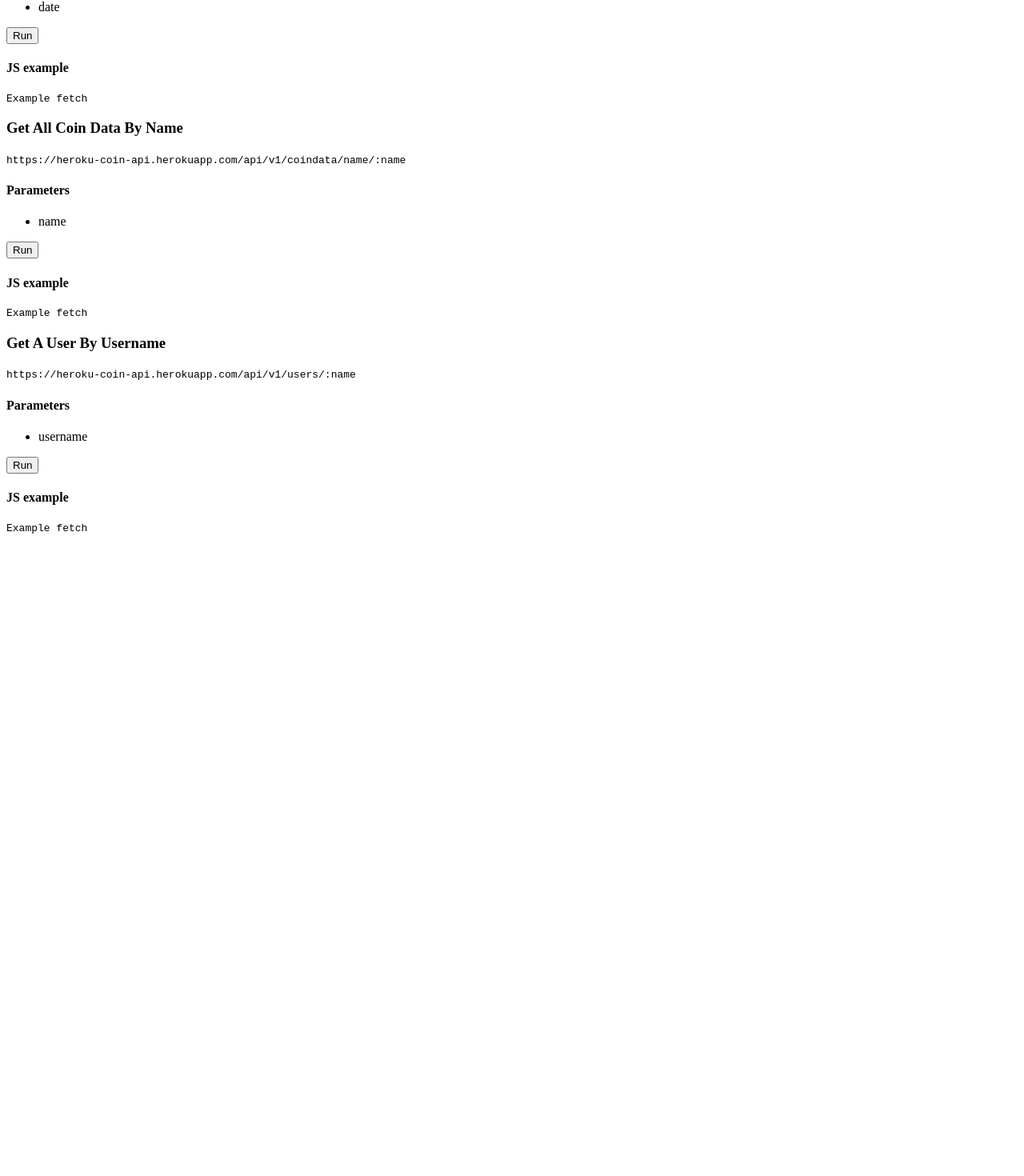
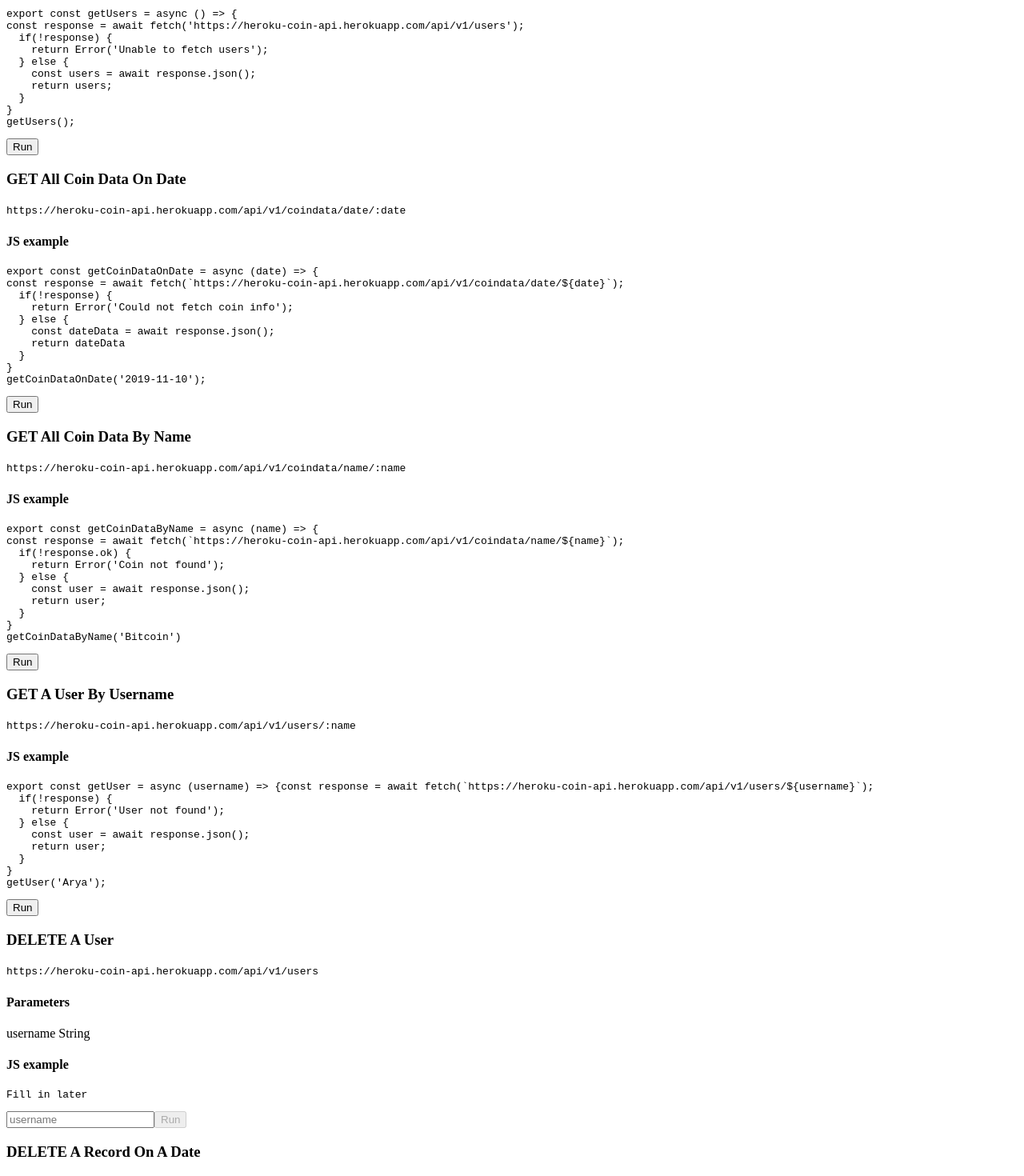
Before and after one commit to bradybridges/crypto-api, a React (Create React App) app: page / in a window 1280 px wide. Shown: the part 558-2028 px from the top of the page at 80% size. Before the commit the page ends 1239 px from the top, so only its background shows below. Built offline with nearby package versions, Linux system fonts and the light colour scheme.

Commit message:
Add delete endpoints with simulated delete from database

```diff
--- a/src/Components/App/App.js
+++ b/src/Components/App/App.js
@@ -6,22 +6,17 @@ import {
   getCoinDataByName,
   getUser,
 } from '../../apiCalls';
-import EndpointDiv from '../EndpointDiv/EndpointDiv';
+import {
+  coinDataFetch,
+  dateCoinFetch,
+  nameCoinFetch,
+  usersFetch,
+  userFetch,
+} from '../../formattedFetchExamples';
+import GetEndpointDiv from '../GetEndpointDiv/GetEndpointDiv';
+import DeleteDiv from '../DeleteDiv/DeleteDiv';
 
 class App extends Component {
-  constructor() {
-    super();
-    this.state = {
-      coinData: [],
-      userData: [],
-    }
-  }
-
-  // componentDidMount = () => {
-  //   this.setCoinData();
-  //   this.setUserData();
-  // }
-
   printCoinData = () => {
     getCoinData()
       .then((resp) => console.log(resp))
@@ -52,10 +47,14 @@ class App extends Component {
       .catch((err) => console.log(err));
   }
 
-  renderCoinData = () => {
-    const data = getCoinData()
-      .then((resp) => resp.map((coin) => <h1>{coin.name}</h1>));
-    return data;
+  simulateDeleteUser = (username) => {
+    const message = { message: `Successfully deleted user with username ${username}`};
+    console.log(message);
+  }
+
+  simulateDeleteRecord = (date) => {
+    const message = { message: `Successfully deleted records on date: ${date}`};
+    console.log(message);
   }
 
   render() {
@@ -64,41 +63,51 @@ class App extends Component {
         <h1>Coin Api Documentation</h1>
         <section id="endpoints">
           <h2>Endpoints</h2>
-          <EndpointDiv
+          <GetEndpointDiv
             title='GET All Coin Data'
             endpoint='https://heroku-coin-api.herokuapp.com/api/v1/coindata'
             handleClick={this.printCoinData}
-            fetch='hello'
+            fetch={coinDataFetch}
           />
-          <EndpointDiv
-            title='Get All User Data'
+          <GetEndpointDiv
+            title='GET All User Data'
             endpoint='https://heroku-coin-api.herokuapp.com/api/v1/users'
             handleClick={this.printUserData}
-            fetch='Example fetch'
+            fetch={usersFetch}
           />
-          <EndpointDiv
-            title='Get All Coin Data On Date'
+          <GetEndpointDiv
+            title='GET All Coin Data On Date'
             endpoint='https://heroku-coin-api.herokuapp.com/api/v1/coindata/date/:date'
             handleClick={this.printDateData}
-            parameters={['date']}
-
-            fetch='Example fetch'
+            fetch={dateCoinFetch}
           />
-          <EndpointDiv
-            title='Get All Coin Data By Name'
+          <GetEndpointDiv
+            title='GET All Coin Data By Name'
             endpoint='https://heroku-coin-api.herokuapp.com/api/v1/coindata/name/:name'
             handleClick={this.printCoinNameData}
-            fetch='Example fetch'
-            parameters={['name']}
+            fetch={nameCoinFetch}
           />
-          <EndpointDiv
-            title='Get A User By Username'
+          <GetEndpointDiv
+            title='GET A User By Username'
             endpoint='https://heroku-coin-api.herokuapp.com/api/v1/users/:name'
             handleClick={this.printUser}
-            fetch='Example fetch'
-            parameters={['username']}
+            fetch={userFetch}
           />
-
+          <DeleteDiv
+            title='DELETE A User'
+            endpoint='https://heroku-coin-api.herokuapp.com/api/v1/users'
+            handleClick={this.simulateDeleteUser}
+            fetch='Fill in later'
+            parameter='username'
+          />
+          <DeleteDiv
+            title='DELETE A Record On A Date'
+            endpoint='https://heroku-coin-api.herokuapp.com/api/v1/users'
+            handleClick={this.simulateDeleteRecord}
+            fetch='Fill in later'
+            parameter='date'
+            type='date'
+          />
         </section>
       </main>
     );
--- /dev/null
+++ b/src/Components/DeleteDiv/DeleteDiv.js
@@ -0,0 +1,52 @@
+import React, { Component } from 'react';
+import './DeleteDiv.css';
+
+class DeleteDiv extends Component {
+  constructor(props) {
+    super(props);
+    this.state = {
+      parameter: '',
+    }
+  }
+
+  handleChange = (e) => {
+    this.setState({ parameter: e.target.value });
+  }
+
+  handleClick = (e) => {
+    e.preventDefault();
+    const param = this.state.parameter;
+    this.props.handleClick(param);
+    this.setState({ parameter: '' });
+  }
+
+  render() {
+    const { title, endpoint, fetch, parameter, type } = this.props;
+    return (
+      <div className="endpoint">
+        <h3>{title}</h3>
+        <code>
+          {endpoint}
+        </code>
+        <h4>Parameters</h4>
+        <p>{parameter} String</p>
+        <h4>JS example</h4>
+        <pre>{fetch}</pre>
+        <form onSubmit={this.handleClick}>
+        <input
+          placeholder={parameter}
+          onChange={this.handleChange}
+          value={this.state.parameter}
+          type={type || 'text'}
+          min='2019-01-01'
+          max='2019-11-10'
+        />
+        {!this.state.parameter && <button disabled>Run</button>}
+        {this.state.parameter && <button>Run</button>}
+        </form>
+      </div>
+    );
+  }
+}
+
+export default DeleteDiv;
--- a/src/Components/EndpointDiv/EndpointDiv.js
+++ /dev/null
@@ -1,24 +0,0 @@
-import React from 'react';
-import './EndpointDiv.css';
-
-const EndpointDiv = ({ title, endpoint, handleClick, fetch, parameters}) => {
-  return (
-    <div className="endpoint">
-      <h3>{title}</h3>
-      <code>
-        {endpoint}
-      </code>
-      { parameters && <h4>Parameters</h4>}
-      { parameters && (
-        <ul>
-          {parameters.map((param, i) => <li key={i}>{param}</li>)}
-        </ul>
-      )}
-      <button onClick={handleClick}>Run</button>
-      <h4>JS example</h4>
-      <pre>{fetch}</pre>
-    </div>
-  );
-}
-
-export default EndpointDiv;
--- /dev/null
+++ b/src/Components/GetEndpointDiv/GetEndpointDiv.js
@@ -0,0 +1,18 @@
+import React from 'react';
+import './GetEndpointDiv.css';
+
+const GetEndpointDiv = ({ title, endpoint, handleClick, fetch }) => {
+  return (
+    <div className="endpoint">
+      <h3>{title}</h3>
+      <code>
+        {endpoint}
+      </code>
+      <h4>JS example</h4>
+      <pre>{fetch}</pre>
+      <button onClick={handleClick}>Run</button>
+    </div>
+  );
+}
+
+export default GetEndpointDiv;
--- a/src/apiCalls.js
+++ b/src/apiCalls.js
@@ -47,3 +47,18 @@ export const getUser = async (username) => {
     return user;
   }
 }
+
+export const deleteUser = async (username) => {
+  const response = await fetch('https://heroku-coin-api.herokuapp.com/api/v1/users', {
+    method: 'DELETE',
+    headers: { 'content-type': 'application/json'},
+    body: JSON.stringify({
+      username
+    })
+  });
+  if(!response.ok) {
+    return Error('Failed to delete user');
+  }
+  const resp = await response.json();
+  return resp;
+}
--- /dev/null
+++ b/src/formattedFetchExamples.js
@@ -0,0 +1,54 @@
+export const coinDataFetch = 'export const getCoinData = async () => {\n'
+  +'  const response = await fetch(\'https://heroku-coin-api.herokuapp.com/api/v1/coindata\');\n'
+  +'  if(!response) {\n'
+  +'    throw Error(\'Failed to fetch coin data\');\n'
+  +'  } else {\n'
+  +'    const coinData = await response.json();\n'
+  +'    return coinData;\n'
+  +'  }\n'
+  +'}\n'
+  +'getCoinData();';
+
+export const dateCoinFetch = 'export const getCoinDataOnDate = async (date) => {\n'
+  +'const response = await fetch(`https://heroku-coin-api.herokuapp.com/api/v1/coindata/date/${date}`);\n'
+  +'  if(!response) {\n'
+  +'    return Error(\'Could not fetch coin info\');\n'
+  +'  } else {\n'
+  +'    const dateData = await response.json();\n'
+  +'    return dateData\n'
+  +'  }\n'
+  +'}\n'
+  +'getCoinDataOnDate(\'2019-11-10\');';
+
+export const nameCoinFetch = 'export const getCoinDataByName = async (name) => {\n'
+  +'const response = await fetch(`https://heroku-coin-api.herokuapp.com/api/v1/coindata/name/${name}`);\n'
+  +'  if(!response.ok) {\n'
+  +'    return Error(\'Coin not found\');\n'
+  +'  } else {\n'
+  +'    const user = await response.json();\n'
+  +'    return user;\n'
+  +'  }\n'
+  +'}\n'
+  +'getCoinDataByName(\'Bitcoin\')';
+
+export const usersFetch = 'export const getUsers = async () => {\n'
+  +'const response = await fetch(\'https://heroku-coin-api.herokuapp.com/api/v1/users\');\n'
+  +'  if(!response) {\n'
+  +'    return Error(\'Unable to fetch users\');\n'
+  +'  } else {\n'
+  +'    const users = await response.json();\n'
+  +'    return users;\n'
+  +'  }\n'
+  +'}\n'
+  +'getUsers();';
+
+export const userFetch = 'export const getUser = async (username) => {'
+  +'const response = await fetch(`https://heroku-coin-api.herokuapp.com/api/v1/users/${username}`);\n'
+  +'  if(!response) {\n'
+  +'    return Error(\'User not found\');\n'
+  +'  } else {\n'
+  +'    const user = await response.json();\n'
+  +'    return user;\n'
+  +'  }\n'
+  +'}\n'
+  +'getUser(\'Arya\');';
```
Also changed, not shown: src/Components/DeleteDiv/DeleteDiv.css (added), src/Components/GetEndpointDiv/GetEndpointDiv.css (added).
